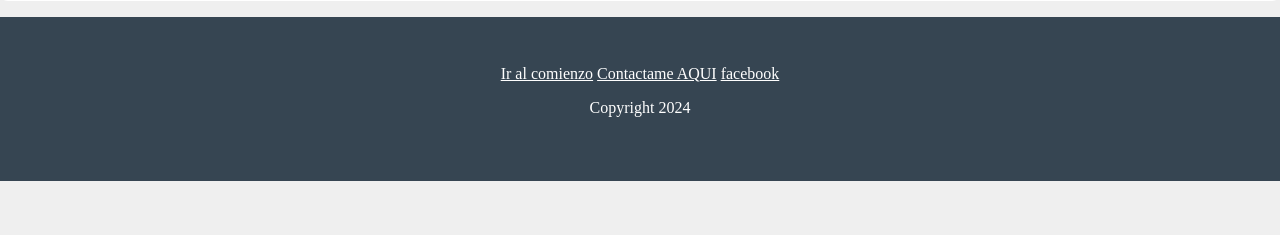
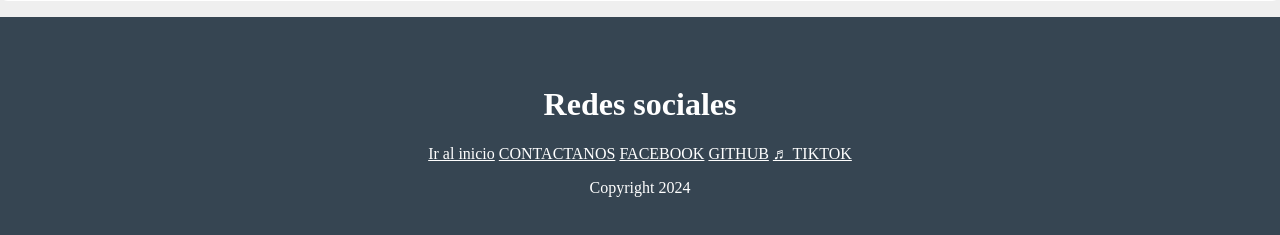
Before and after one commit to luismanueljesusramirezjeri/web-blog, a plain HTML site: page python.html in a window 1280 px wide. Shown: the part 1427-1662 px from the top of the page. Before the commit the page ends 1608 px from the top, so only its background shows below. Drawn offline with Linux system fonts and the light colour scheme.

Commit message:
Update python.html

```diff
--- a/python.html
+++ b/python.html
@@ -98,10 +98,13 @@
 
 
     <footer id="python" >
-        <a href="#titulo">Ir al comienzo</a>
-        <a href="mailto:luismanuelramirezjeri@gmail.com">Contactame AQUI</a>
-        <a href="https://www.facebook.com/LuismanuelRamirezj" target="_blank">facebook</a>
-        <P>Copyright 2024</P>
+        <h1>Redes sociales</h1>
+        <a href="#titulo">Ir al inicio</a>
+        <a href="mailto:luismanuelramirezjeri@gmail.com">CONTACTANOS</a>
+        <a href="https://www.facebook.com/LuismanuelRamirezj" target="_blank">FACEBOOK</a>
+        <a href="https://github.com/luismanueljesusramirezjeri" target="_blank">GITHUB</a>
+        <a href="https://www.tiktok.com/@luismanuelramirezj" target="_blank">♬ TIKTOK</a>
+        <P>Copyright 2024</P> <!-- Derechos de autor:Luis Manuel Jesus Ramirez Jeri-->
     </footer>
 </body>
 </html>
```
